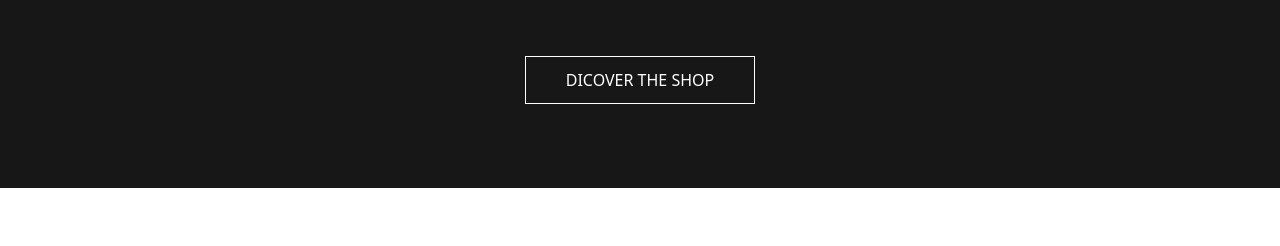
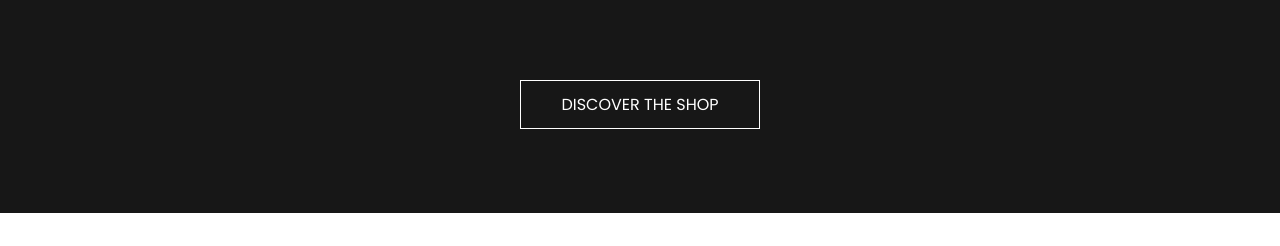
Before and after one commit to saju575/yebo-bicycle, a plain HTML site: page index.html in a window 1280 px wide. Shown: the part 3210-3456 px from the top of the page. Drawn offline with nearby package versions, Linux system fonts and the light colour scheme.

Commit message:
small change

```diff
--- a/css/style.css
+++ b/css/style.css
@@ -1,8 +1,14 @@
+@import url('https://fonts.googleapis.com/css2?family=Poppins:ital,wght@0,300;0,400;0,500;1,600&display=swap');
+
 html{
     overflow-x: hidden;
     scroll-behavior: smooth;
 }
-
+body{
+    font-family: 'Poppins',
+    sans-serif;
+    overflow-x: hidden;
+}
 .input .txt{
     width: 300px;
     border: 1px solid #333;
--- a/index.html
+++ b/index.html
@@ -223,7 +223,7 @@
 
         <section class="bg-neutral-900 py-24">
             <div class="text-center">
-                <a href="#" class="uppercase px-10 py-3 text-white border border-solid border-white">dicover the shop</a>
+                <a href="#" class="uppercase px-10 py-3 text-white border border-solid border-white">discover the shop</a>
             </div>
         </section>
 
```
